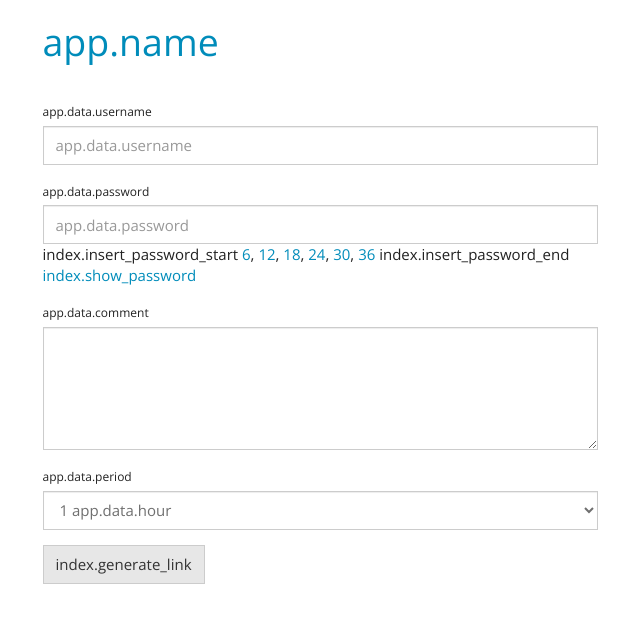
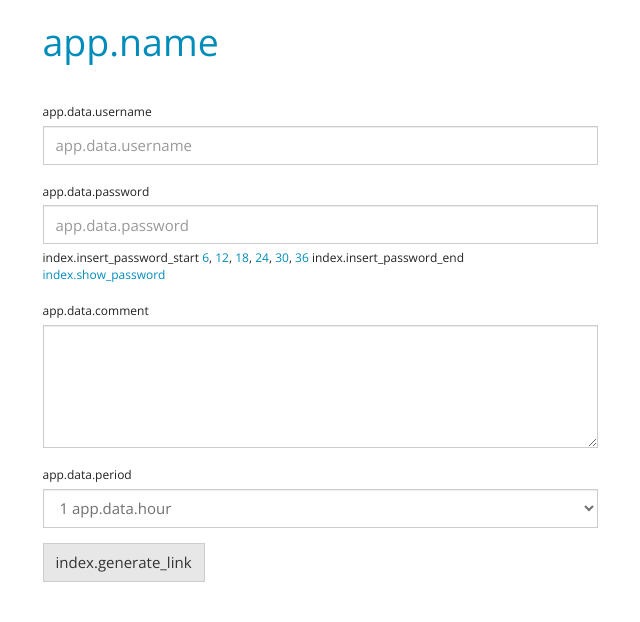
Before and after one commit to MichaelThessel/pwx, a PHP site: template src/App/views/index.twig in a window 1280 px wide. Shown: the top 622 px of the page, without its empty margins (320-960 px from the left). Run offline with PHP 8.4, Linux system fonts and the light colour scheme; the template is opened without the code that fills it, so the values that code supplies are empty; some libraries are stand-ins or nearby versions.

Commit message:
Styled insert password text

```diff
--- a/src/App/views/index.twig
+++ b/src/App/views/index.twig
@@ -18,6 +18,7 @@
         <div class="form-group">
           <label for="password">{{ 'app.data.password'|trans }}</label>
           <input type="password" class="form-control" id="password" name="password" placeholder="{{ 'app.data.password'|trans }}" required="required" maxlength="255" autocomplete="off">
+          <div class="insert-password">
             <div>
               {{ 'index.insert_password_start'|trans }}
               {% for i in 6..36 %}
@@ -29,6 +30,7 @@
             </div>
             <div>
               <a href="#" data-show-password="false" data-show-password-text-show="{{ 'index.show_password'|trans }}" data-show-password-text-hide="{{ 'index.hide_password'|trans }}">{{ 'index.show_password'|trans }}</a>
+            </div>
           </div>
         </div>
         <div class="form-group">
--- a/web/css/style.css
+++ b/web/css/style.css
@@ -29,3 +29,9 @@ a, a:hover, a:visited {
 .panel-body button {
   float: right;
 }
+
+/* Link creation form */
+.insert-password {
+  margin-top: 0.5em;
+  font-size: 0.8em;
+}
```
Lines whose indentation alone changed are shown as unchanged.
